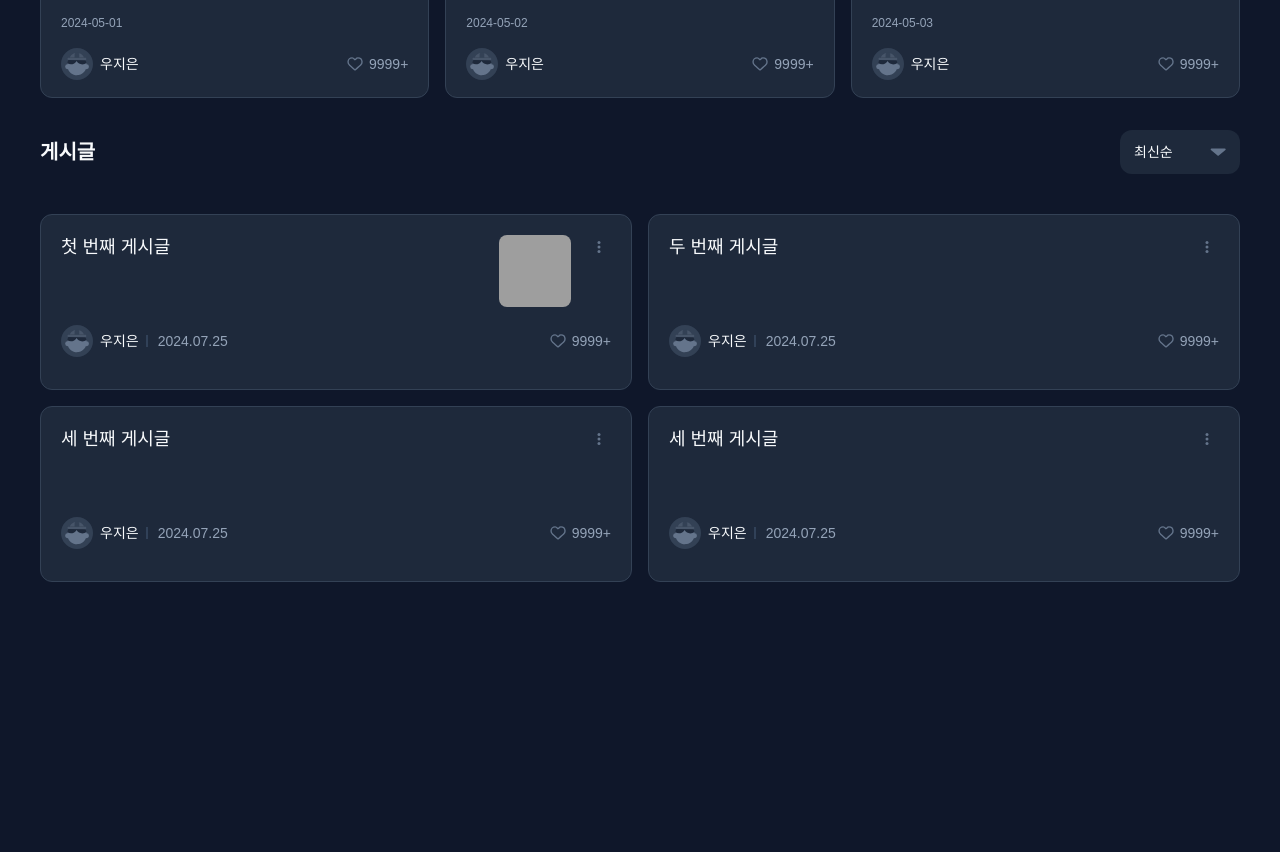
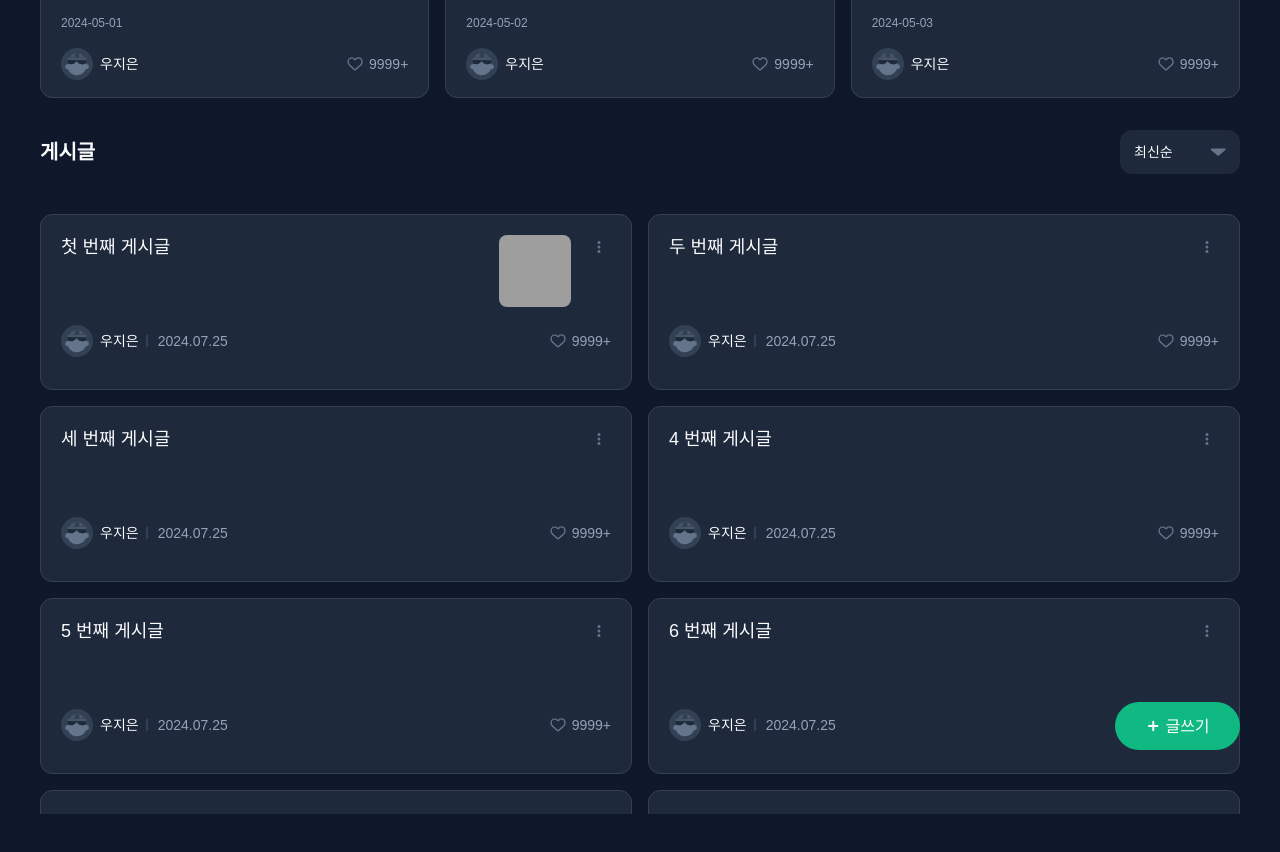
Before and after one commit to ozen0718/coworkers, a Next.js app: page /boards in a window 1280 px wide. Shown: the part 480-1332 px from the top of the page. Before the commit the page ends 1102 px from the top, so only its background shows below. Built offline with nearby package versions, Linux system fonts and the light colour scheme; grey boxes are pictures that could not be loaded.

Commit message:
[Feat] 자유게시판 글쓰기 버튼 추가

```diff
--- a/src/app/(pages)/(main)/boards/new/page.tsx
+++ b/src/app/(pages)/(main)/boards/new/page.tsx
@@ -2,15 +2,27 @@
 import { TextAreaInput } from '@/components/common/Inputs';
 import ImgUpload from '@/components/Card/ImgUpload';
 import Button from '@/components/common/Button/Button';
+import { useAuthStore } from '@/stores/useAuthStore';
+import { useRouter } from 'next/navigation';
 
 export default function CreateBoard() {
+  const token = useAuthStore((state) => state.accessToken);
+  const router = useRouter();
+
+  const gotoBoards = () => {
+    router.push(`/boards`);
+  };
+
   return (
     <div className="my-14 max-h-[841px]">
       {/* 타이틀 + 버튼 */}
       <div className="flex items-center justify-between">
         <p className="text-xl-bold flex">게시글 쓰기</p>
         <div className="relative max-[620px]:hidden">
-          <button className="text-lg-semibold bg-primary hover:bg-primary-hover active:bg-primary-pressed max-[620px]:text-md-semibold flex h-12 w-[184px] items-center justify-center rounded-xl text-white max-[620px]:h-8 max-[620px]:w-[100px]">
+          <button
+            onClick={gotoBoards}
+            className="text-lg-semibold bg-primary hover:bg-primary-hover active:bg-primary-pressed max-[620px]:text-md-semibold flex h-12 w-[184px] items-center justify-center rounded-xl text-white max-[620px]:h-8 max-[620px]:w-[100px]"
+          >
             등록
           </button>
         </div>
@@ -44,7 +56,7 @@ export default function CreateBoard() {
         </div>
 
         {/* 모바일용 버튼 */}
-        <div className="mt-10 flex justify-center min-[620px]:hidden">
+        <div onClick={gotoBoards} className="mt-10 flex justify-center min-[620px]:hidden">
           <Button size="large">등록</Button>
         </div>
       </div>
--- a/src/app/(pages)/(main)/boards/page.tsx
+++ b/src/app/(pages)/(main)/boards/page.tsx
@@ -6,6 +6,7 @@ import { useWindowSize } from '@/hooks/useWindowSize';
 import { useState, useEffect } from 'react';
 import ArrowDropdown from '@/components/common/ArrowDropdown';
 import Link from 'next/link';
+import Button from '@/components/common/Button/Button';
 
 /* 테스트 데이터 */
 import { testPosts } from '@/components/Card/testPosts';
@@ -92,7 +93,7 @@ export default function BoardPage() {
           </div>
 
           {/* 일반 게시글 */}
-          <div className="mt-10">
+          <div className="relative mt-10">
             <div className="flex w-full items-center justify-between">
               <h2 className="w-full font-bold sm:text-xl">게시글</h2>
 
@@ -109,6 +110,15 @@ export default function BoardPage() {
                 <GeneralPost key={post.id} {...post} />
               ))}
             </div>
+
+            <Button
+              variant="primary"
+              size="plus"
+              icon="plus"
+              className="absolute right-0 bottom-16"
+            >
+              글쓰기
+            </Button>
           </div>
         </>
       )}
--- a/src/components/Card/Post/BestPost.tsx
+++ b/src/components/Card/Post/BestPost.tsx
@@ -19,6 +19,8 @@ export function BestPost({ id, title, imgUrl, date }: BestPostProps) {
   useEffect(() => {
     if (token) {
       console.log('현재 토큰:', token);
+    } else {
+      console.log('토큰 없음');
     }
   }, [token]);
 
--- a/src/components/Card/testPosts.ts
+++ b/src/components/Card/testPosts.ts
@@ -23,7 +23,31 @@ export const testPosts = [
   },
   {
     id: 4,
-    title: '세 번째 게시글',
+    title: '4 번째 게시글',
+    imgUrl: '',
+    date: '2024-05-03',
+  },
+  {
+    id: 5,
+    title: '5 번째 게시글',
+    imgUrl: '',
+    date: '2024-05-03',
+  },
+  {
+    id: 6,
+    title: '6 번째 게시글',
+    imgUrl: '',
+    date: '2024-05-03',
+  },
+  {
+    id: 7,
+    title: '7 번째 게시글',
+    imgUrl: '',
+    date: '2024-05-03',
+  },
+  {
+    id: 8,
+    title: '8 번째 게시글',
     imgUrl: '',
     date: '2024-05-03',
   },
```
